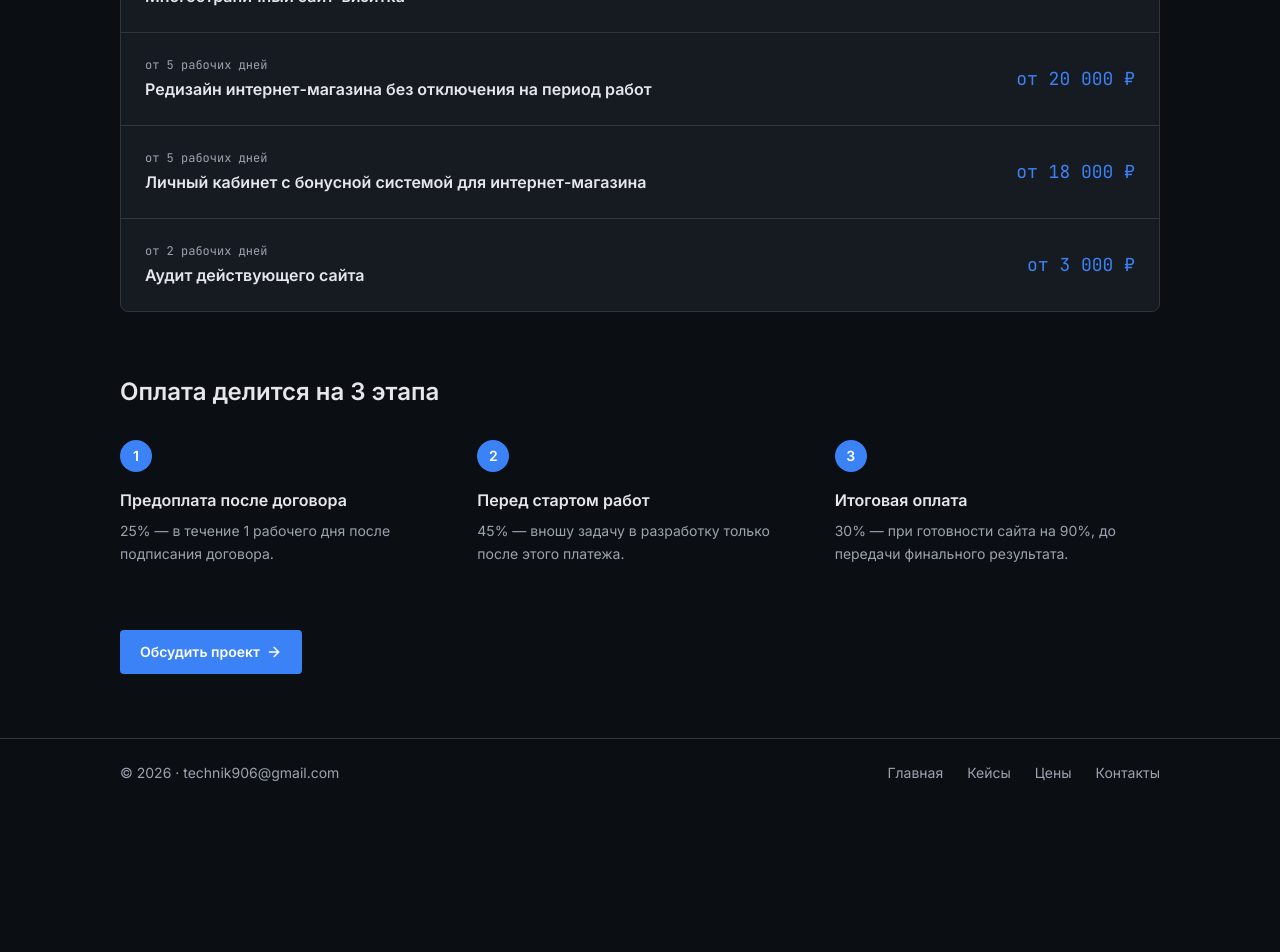
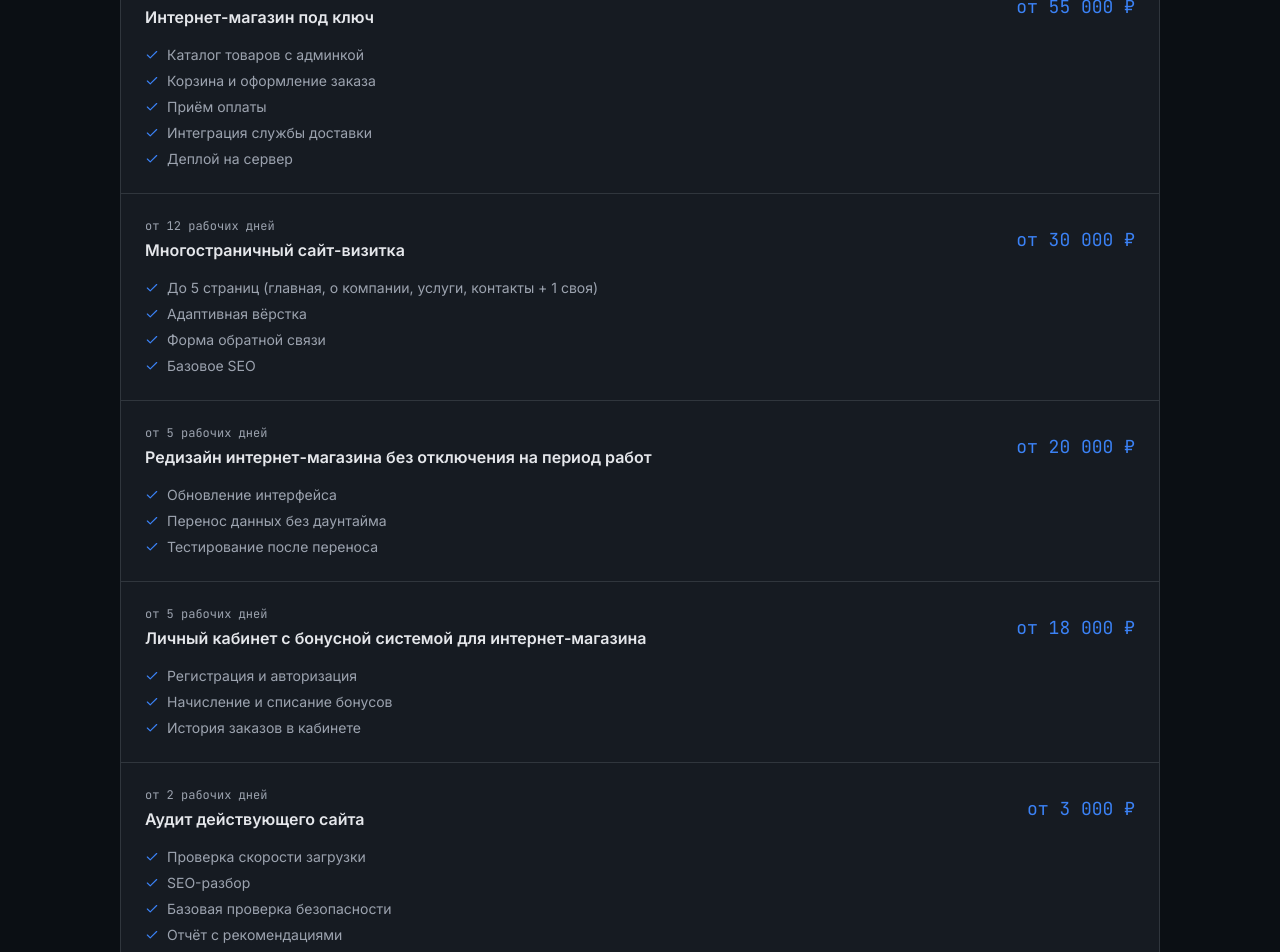
Before and after one commit to technik906-afk/personalLeff, a Next.js app: page /price in a window 1280 px wide. Shown: the part 540-1492 px from the top of the page. Before the commit the page ends 1347 px from the top, so only its background shows below. Built offline with nearby package versions, Linux system fonts and the light colour scheme.

Commit message:
content: add scope checklist under each pricing tier

```diff
--- a/src/app/price/page.tsx
+++ b/src/app/price/page.tsx
@@ -1,6 +1,6 @@
 import type { Metadata } from "next";
 import Link from "next/link";
-import { ArrowRight } from "lucide-react";
+import { ArrowRight, Check } from "lucide-react";
 
 export const metadata: Metadata = {
   title: "Стоимость и сроки разработки сайта",
@@ -14,31 +14,66 @@ const SERVICES = [
     title: "Лендинг / одностраничный сайт",
     timeframe: "от 7 рабочих дней",
     price: "от 18 000 ₽",
+    includes: [
+      "Адаптивная вёрстка (десктоп/мобайл)",
+      "Форма заявки/контакты",
+      "Базовое SEO (метатеги, sitemap)",
+      "Деплой на хостинг",
+    ],
   },
   {
     title: "Интернет-магазин под ключ",
     timeframe: "от 18 рабочих дней",
     price: "от 55 000 ₽",
+    includes: [
+      "Каталог товаров с админкой",
+      "Корзина и оформление заказа",
+      "Приём оплаты",
+      "Интеграция службы доставки",
+      "Деплой на сервер",
+    ],
   },
   {
     title: "Многостраничный сайт-визитка",
     timeframe: "от 12 рабочих дней",
     price: "от 30 000 ₽",
+    includes: [
+      "До 5 страниц (главная, о компании, услуги, контакты + 1 своя)",
+      "Адаптивная вёрстка",
+      "Форма обратной связи",
+      "Базовое SEO",
+    ],
   },
   {
     title: "Редизайн интернет-магазина без отключения на период работ",
     timeframe: "от 5 рабочих дней",
     price: "от 20 000 ₽",
+    includes: [
+      "Обновление интерфейса",
+      "Перенос данных без даунтайма",
+      "Тестирование после переноса",
+    ],
   },
   {
     title: "Личный кабинет с бонусной системой для интернет-магазина",
     timeframe: "от 5 рабочих дней",
     price: "от 18 000 ₽",
+    includes: [
+      "Регистрация и авторизация",
+      "Начисление и списание бонусов",
+      "История заказов в кабинете",
+    ],
   },
   {
     title: "Аудит действующего сайта",
     timeframe: "от 2 рабочих дней",
     price: "от 3 000 ₽",
+    includes: [
+      "Проверка скорости загрузки",
+      "SEO-разбор",
+      "Базовая проверка безопасности",
+      "Отчёт с рекомендациями",
+    ],
   },
 ];
 
@@ -71,10 +106,8 @@ export default function PricePage() {
 
       <div className="rounded-lg border border-surface-border bg-surface divide-y divide-surface-border">
         {SERVICES.map((service) => (
-          <div
-            key={service.title}
-            className="flex items-center justify-between gap-6 p-6"
-          >
+          <div key={service.title} className="p-6">
+            <div className="flex items-center justify-between gap-6 mb-4">
               <div>
                 <div className="text-xs text-muted font-mono mb-1">
                   {service.timeframe}
@@ -84,6 +117,18 @@ export default function PricePage() {
               <div className="shrink-0 font-mono text-lg text-primary">
                 {service.price}
               </div>
+            </div>
+            <ul className="flex flex-col gap-1.5">
+              {service.includes.map((item) => (
+                <li
+                  key={item}
+                  className="flex items-center gap-2 text-sm text-muted"
+                >
+                  <Check size={14} className="text-primary shrink-0" />
+                  {item}
+                </li>
+              ))}
+            </ul>
           </div>
         ))}
       </div>
```
Lines whose indentation alone changed are shown as unchanged.
